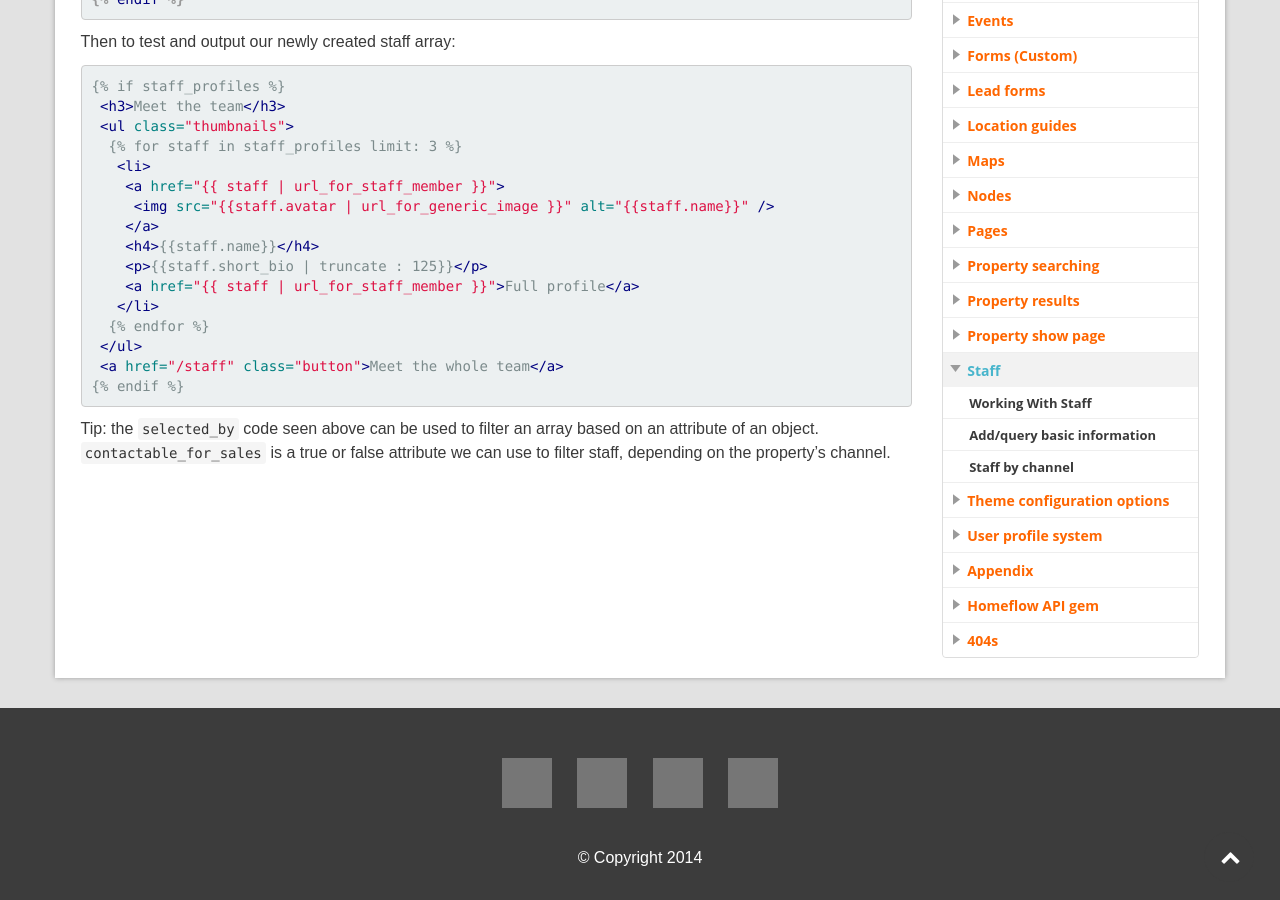
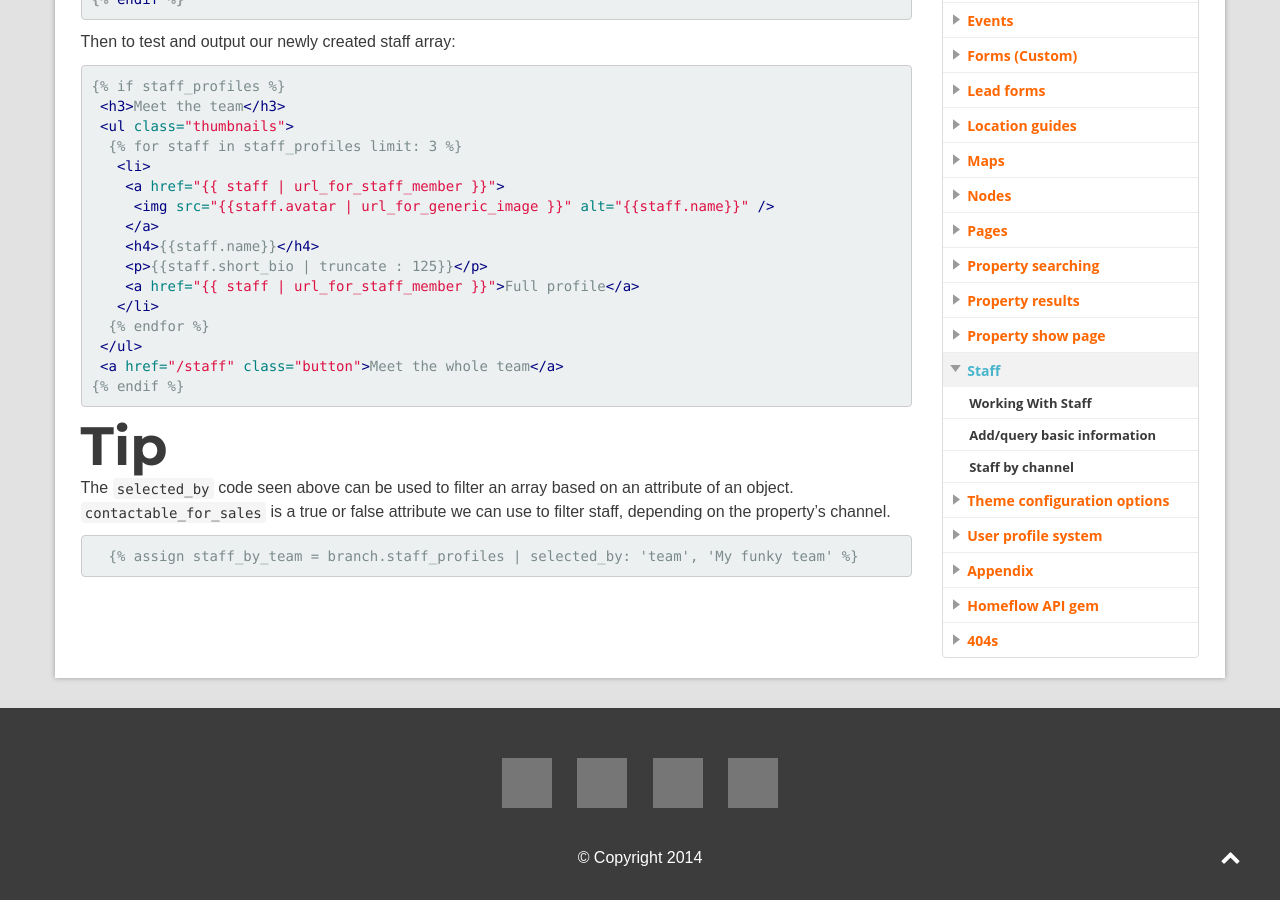
Before and after one commit to homeflow/homeflow.github.io, a Jekyll site: the page built from _posts/staff/2014-01-04-staff-by-channel.md, in a window 1280 px wide and 900 px high, scrolled down 619 px, cut to the strip 0-900 px from the top of the window. Built offline with Jekyll 4.4.1, drawn with Linux system fonts in a browser that asks for light colours; grey boxes are pictures that could not be loaded.

Commit message:
Staff by team documentation

```diff
--- a/_posts/staff/2014-01-04-staff-by-channel.md
+++ b/_posts/staff/2014-01-04-staff-by-channel.md
@@ -41,4 +41,11 @@ Then to test and output our newly created staff array:
 {% endraw %}
 {% endhighlight %}
 
-Tip: the ``selected_by`` code seen above can be used to filter an array based on an attribute of an object. ``contactable_for_sales`` is a true or false attribute we can use to filter staff, depending on the property's channel.
+## Tip
+The ``selected_by`` code seen above can be used to filter an array based on an attribute of an object. ``contactable_for_sales`` is a true or false attribute we can use to filter staff, depending on the property's channel.
+
+{% highlight html %}
+{% raw %}
+  {% assign staff_by_team = branch.staff_profiles | selected_by: 'team', 'My funky team' %}
+{% endraw %}
+{% endhighlight %}
```
